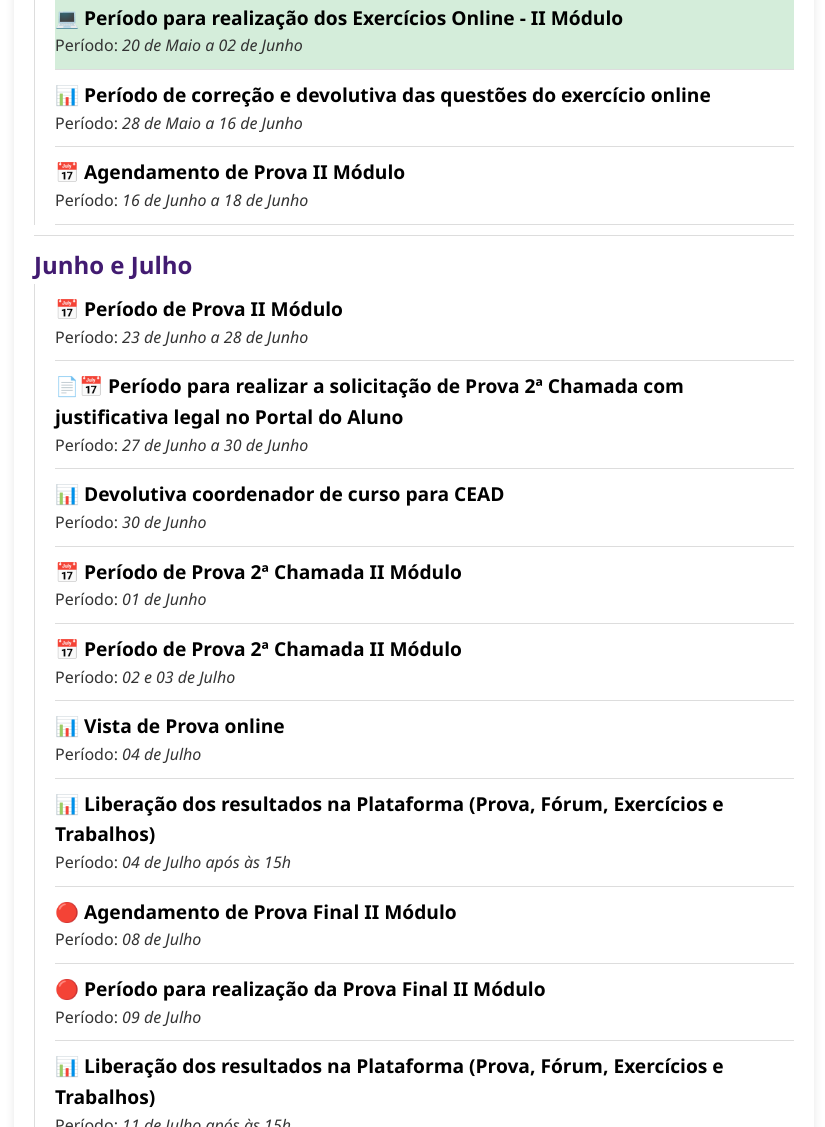
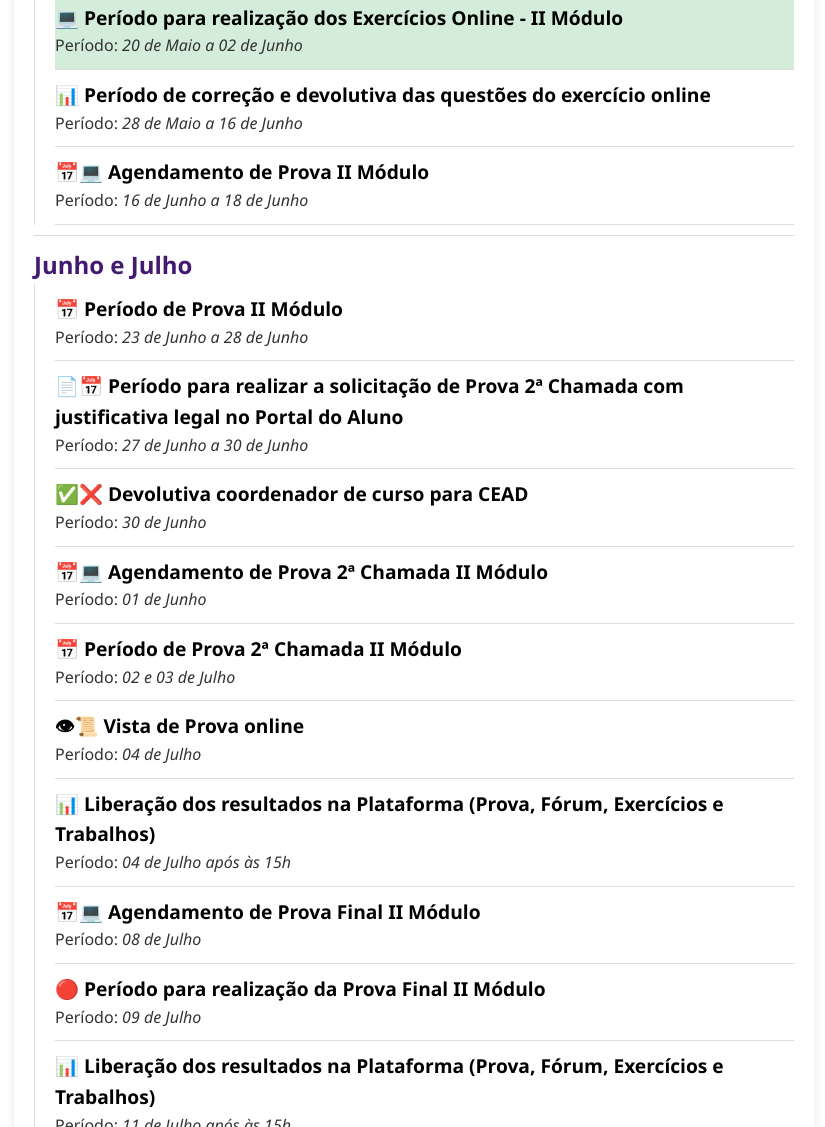
Before and after one commit to avauniceplac/2_MODULO_2025, a plain HTML site: page index.html in a window 1280 px wide. Shown: the part 472-1599 px from the top of the page, without its empty margins (226-1051 px from the left). Drawn offline with nearby package versions, Linux system fonts and the light colour scheme.

Commit message:
Update index.html

```diff
--- a/index.html
+++ b/index.html
@@ -53,7 +53,7 @@
                     </div>
                      <!-- AGENDAMENTO DE PROVA -->
                     <div class="event-item" data-start="2025-06-16" data-end="2025-06-19">
-                        <div class="event-title">&#128197; Agendamento de Prova II Módulo</div>
+                        <div class="event-title">&#128197;&#128187; Agendamento de Prova II Módulo</div>
                         <div class="event-details">
                             Período: <span class="event-period">16 de Junho a 18 de Junho</span>
                         </div>
@@ -80,14 +80,14 @@
                     </div>
                     <!-- DEVOLUTIVA COORDENADOR DE CURSO -->
                     <div class="event-item" data-start="2025-06-30" data-end="2025-07-01">
-                        <div class="event-title">&#128202; Devolutiva coordenador de curso para CEAD</div>
+                        <div class="event-title">&#9989;&#10060; Devolutiva coordenador de curso para CEAD</div>
                         <div class="event-details">
                             Período: <span class="event-period">30 de Junho</span>
                         </div>
                     </div>
                       <!-- AGENDAMENTO DE PROVA 2ª CHAMADA -->
                     <div class="event-item" data-start="2025-06-01" data-end="2025-06-03">
-                        <div class="event-title">&#128197; Período de Prova 2ª Chamada II Módulo</div>
+                        <div class="event-title">&#128197;&#128187; Agendamento de Prova 2ª Chamada II Módulo</div>
                         <div class="event-details">
                             Período: <span class="event-period">01 de Junho</span>
                         </div>
@@ -101,7 +101,7 @@
                     </div>
                     <!-- VISTA DE PROVA ONLINE -->
                     <div class="event-item" data-start="2025-07-04" data-end="2025-07-06">
-                        <div class="event-title">&#128202; Vista de Prova online</div>
+                        <div class="event-title">&#128065;&#128220; Vista de Prova online</div>
                         <div class="event-details">
                             Período: <span class="event-period">04 de Julho</span>
                         </div>
@@ -115,7 +115,7 @@
                     </div>
                         <!-- AGENDAMENTO DE PROVA FINAL -->
                     <div class="event-item" data-start="2025-07-08" data-end="2025-07-10">
-                        <div class="event-title">&#128308; Agendamento de Prova Final II Módulo</div>
+                        <div class="event-title">&#128197;&#128187; Agendamento de Prova Final II Módulo</div>
                         <div class="event-details">
                             Período: <span class="event-period">08 de Julho</span>
                         </div>
```
